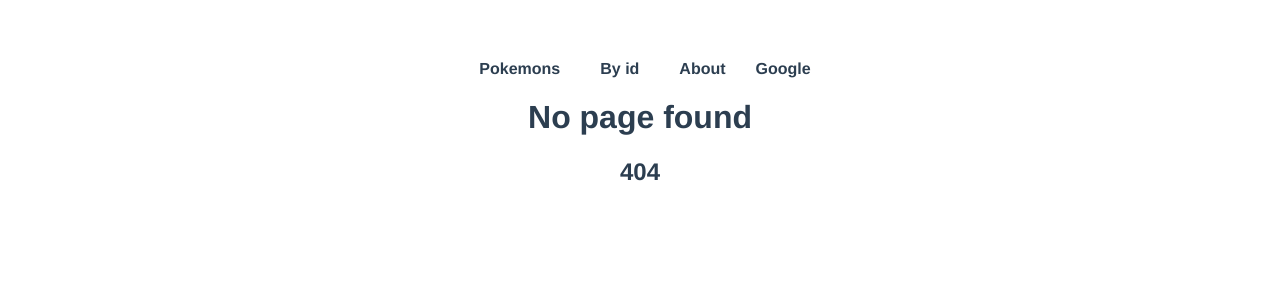
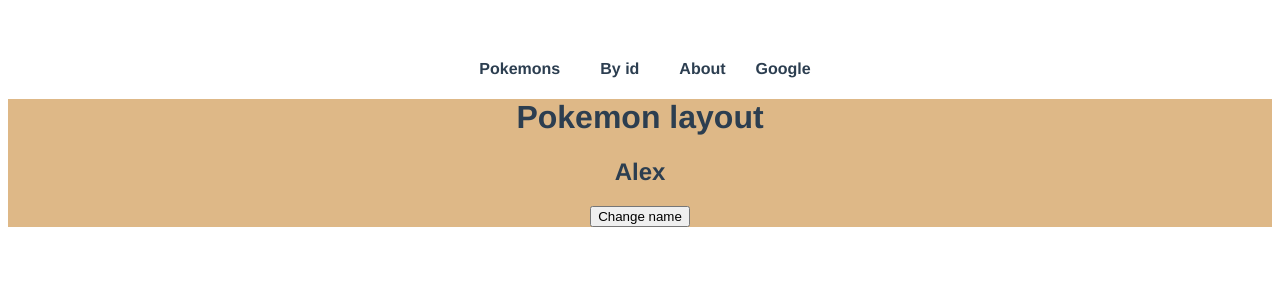
Before and after one commit to alexdevrr05/life-cycle-hooks-vue, a Vue app: page /#/pokemon/about in a window 1280 px wide. Before the commit this address had no page. Shown: the top 300 px of the page. Built offline with nearby package versions, Linux system fonts and the light colour scheme.

Commit message:
Children routes in pokemon layout

```diff
--- /dev/null
+++ b/src/modules/pokemon/layouts/PokemonLayout.vue
@@ -0,0 +1,12 @@
+<template>
+  <div class="container">
+    <h1>Pokemon layout</h1>
+    <router-view />
+  </div>
+</template>
+
+<style scoped>
+.container {
+  background-color: burlywood;
+}
+</style>
--- a/src/router/router.js
+++ b/src/router/router.js
@@ -3,11 +3,20 @@ import { createRouter, createWebHashHistory } from 'vue-router';
 const routes = [
   {
     path: '/',
-    redirect: '/home',
+    redirect: '/pokemon',
   },
   {
-    path: '/home',
-    name: 'home',
+    path: '/pokemon',
+    name: 'pokemon',
+    component: () =>
+      import(
+        /* webpackChunkName: "PokemonLayout" */
+        '@/modules/pokemon/layouts/PokemonLayout'
+      ),
+    children: [
+      {
+        path: 'home',
+        name: 'pokemon-home',
         component: () =>
           import(
             /* webpackChunkName: "ListPage" */
@@ -15,8 +24,8 @@ const routes = [
           ),
       },
       {
-    path: '/about',
-    name: 'about',
+        path: 'about',
+        name: 'pokemon-about',
         component: () =>
           import(
             /* webpackChunkName: "AboutPage" */
@@ -24,7 +33,7 @@ const routes = [
           ),
       },
       {
-    path: '/pokemonid/:id',
+        path: 'pokemonid/:id',
         name: 'pokemon-id',
         props: (route) => {
           const id = Number(route.params.id);
@@ -35,6 +44,13 @@ const routes = [
             /* webpackChunkName: "PokemonPage" */
             '@/modules/pokemon/pages/PokemonPage'
           ),
+      },
+      {
+        path: '',
+        name: 'pokemon-redirect',
+        redirect: { name: 'pokemon-about' },
+      },
+    ],
   },
   {
     path: '/:pathMatch(.*)*',
```
Lines whose indentation alone changed are shown as unchanged.
